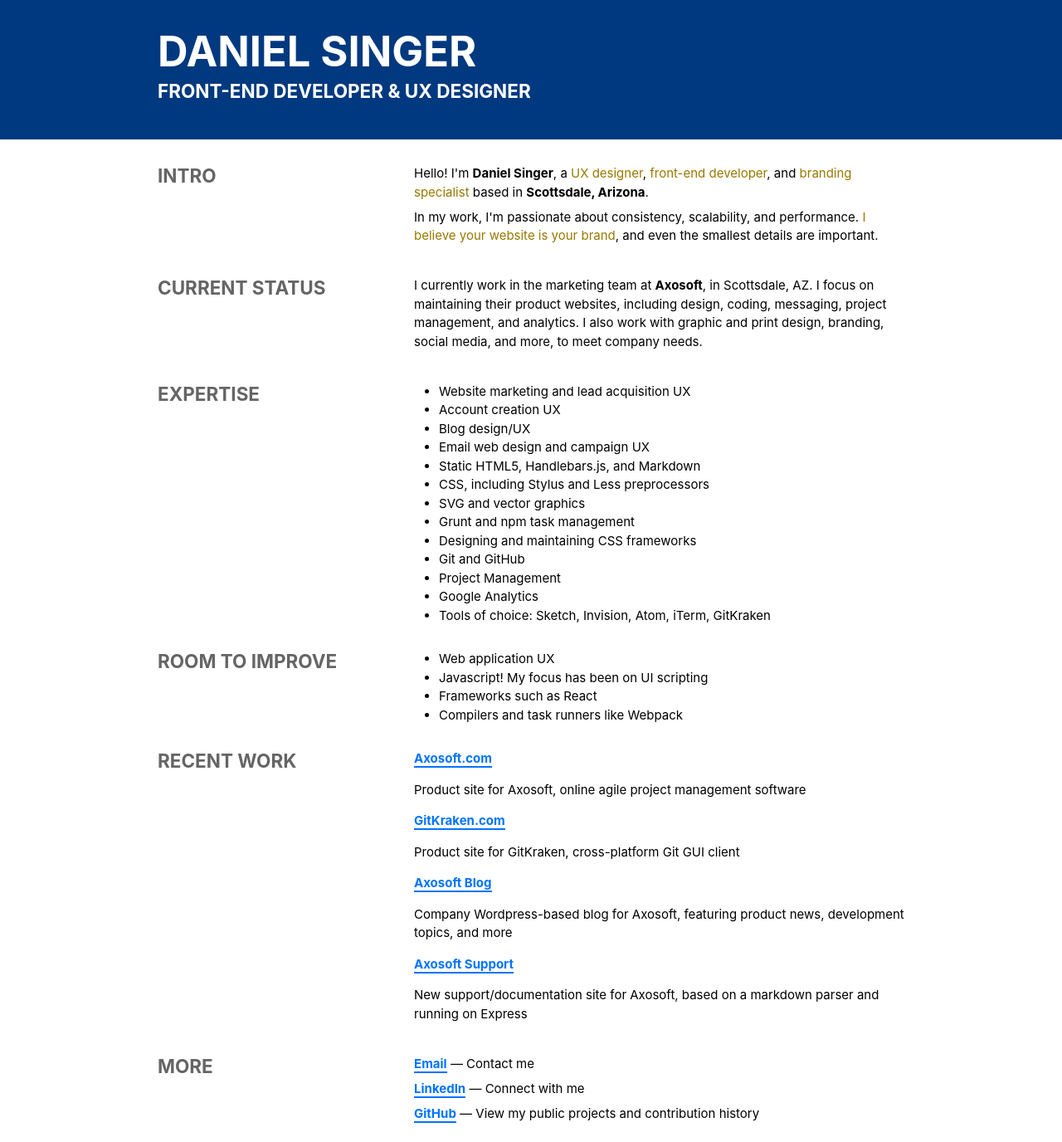
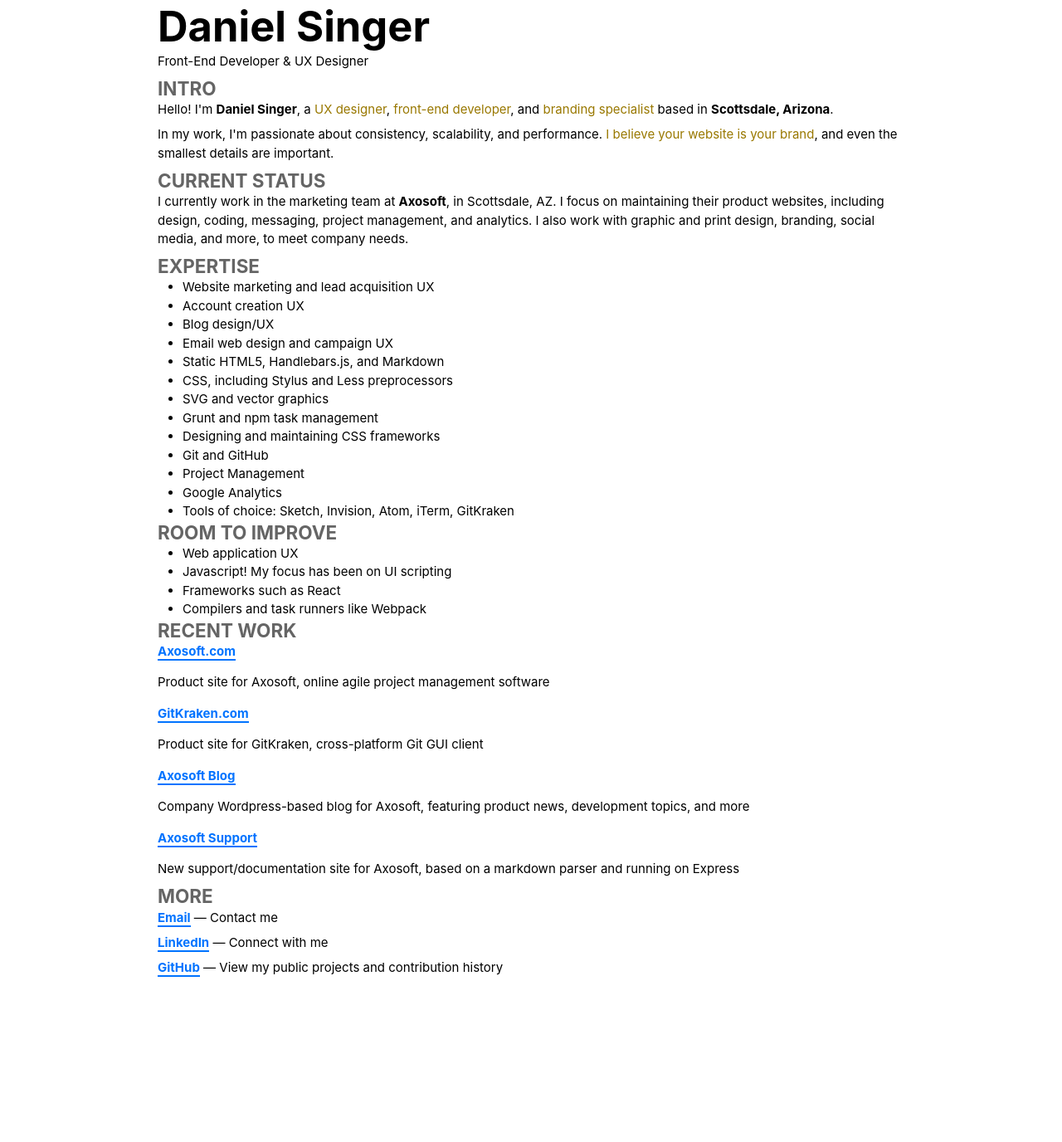
Before and after one commit to chilblane/chilblane.github.io, a Jekyll site: the page built from index.html, in a window 1280 px wide. Shown: the whole page at 83% size. Built offline with Jekyll 4.4.1, drawn with Linux system fonts in a browser that asks for light colours; after the commit the page ends 1185 px from its top, so only the background shows below that.

Commit message:
resetting css a bit

```diff
--- a/assets/styles.css
+++ b/assets/styles.css
@@ -134,85 +134,3 @@
 li em {
   color: #997800;
 }
-.grid {
-  *zoom: 1;
-}
-.grid:before,
-.grid:after {
-  content: '';
-  display: table;
-}
-.grid:after {
-  clear: both;
-}
-.content.grid > .column {
-  padding: 1em 0;
-}
-@media only screen and (min-width: 640px) {
-  .content.grid > .column.left {
-    *zoom: 1;
-    float: left;
-    clear: none;
-    text-align: inherit;
-    width: 31.33333333333333%;
-    margin-left: 0%;
-    margin-right: 3%;
-  }
-  .content.grid > .column.left:before,
-  .content.grid > .column.left:after {
-    content: '';
-    display: table;
-  }
-  .content.grid > .column.left:after {
-    clear: both;
-  }
-  .content.grid > .column.left:nth-child(2n) {
-    margin-right: 0%;
-    float: right;
-  }
-  .content.grid > .column.left:nth-child(2n+1) {
-    clear: both;
-  }
-  .content.grid > .column.right {
-    *zoom: 1;
-    float: left;
-    clear: none;
-    text-align: inherit;
-    width: 65.66666666666666%;
-    margin-left: 0%;
-    margin-right: 3%;
-  }
-  .content.grid > .column.right:before,
-  .content.grid > .column.right:after {
-    content: '';
-    display: table;
-  }
-  .content.grid > .column.right:after {
-    clear: both;
-  }
-  .content.grid > .column.right:nth-child(2n) {
-    margin-right: 0%;
-    float: right;
-  }
-  .content.grid > .column.right:nth-child(2n+1) {
-    clear: both;
-  }
-}
-ul.horizontal li {
-  display: inline-block;
-}
-.hero {
-  background: #00397f;
-  padding-top: 2em;
-  padding-bottom: 2em;
-  margin-bottom: 1em;
-}
-.hero h1,
-.hero p {
-  color: #fff;
-  text-transform: uppercase;
-}
-.hero p {
-  font-size: 1.5em;
-  font-weight: bold;
-}
```
Also changed, not shown: src/stylus/grid.styl (deleted, +0 -12 lines), src/stylus/styles.styl (+0 -21 lines).
